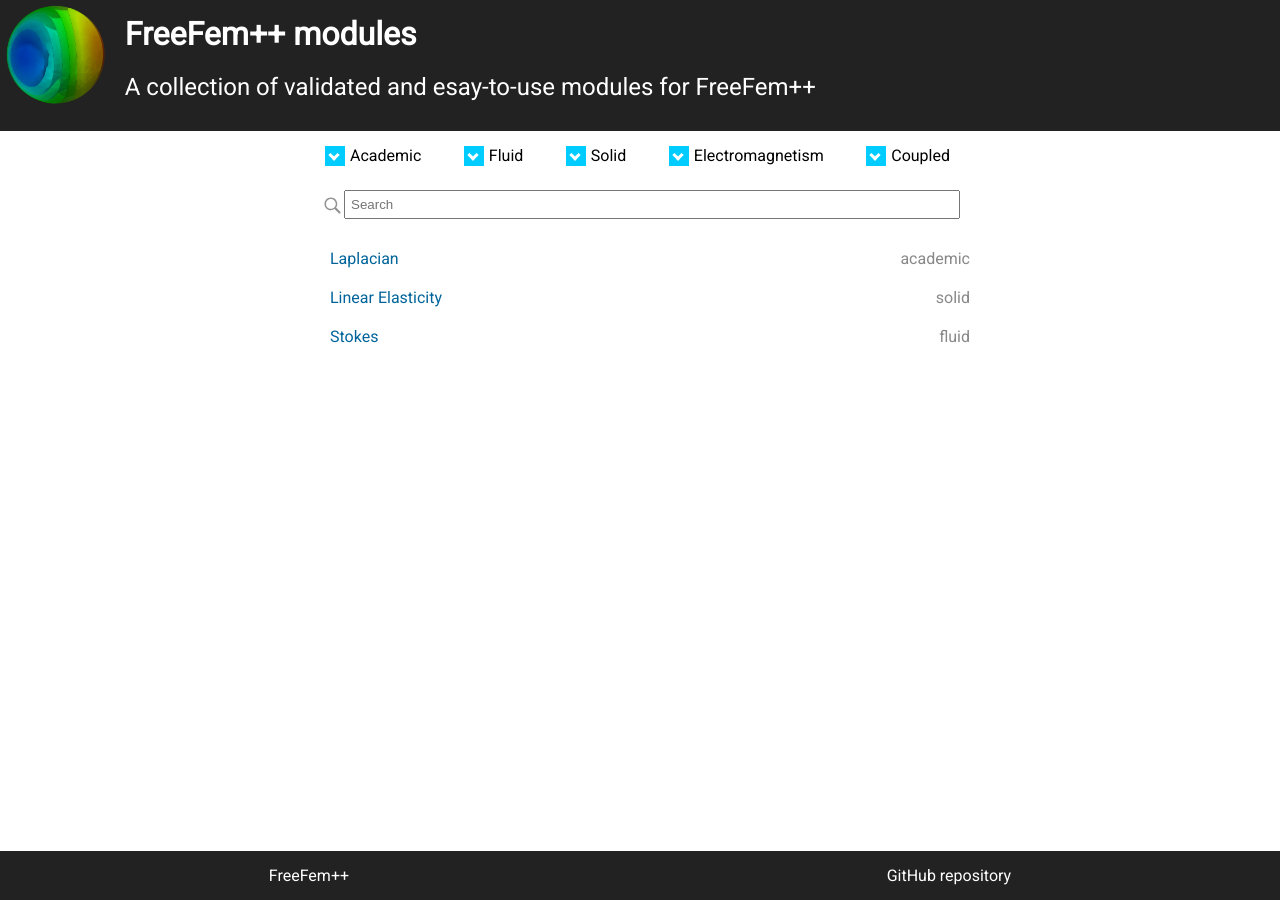
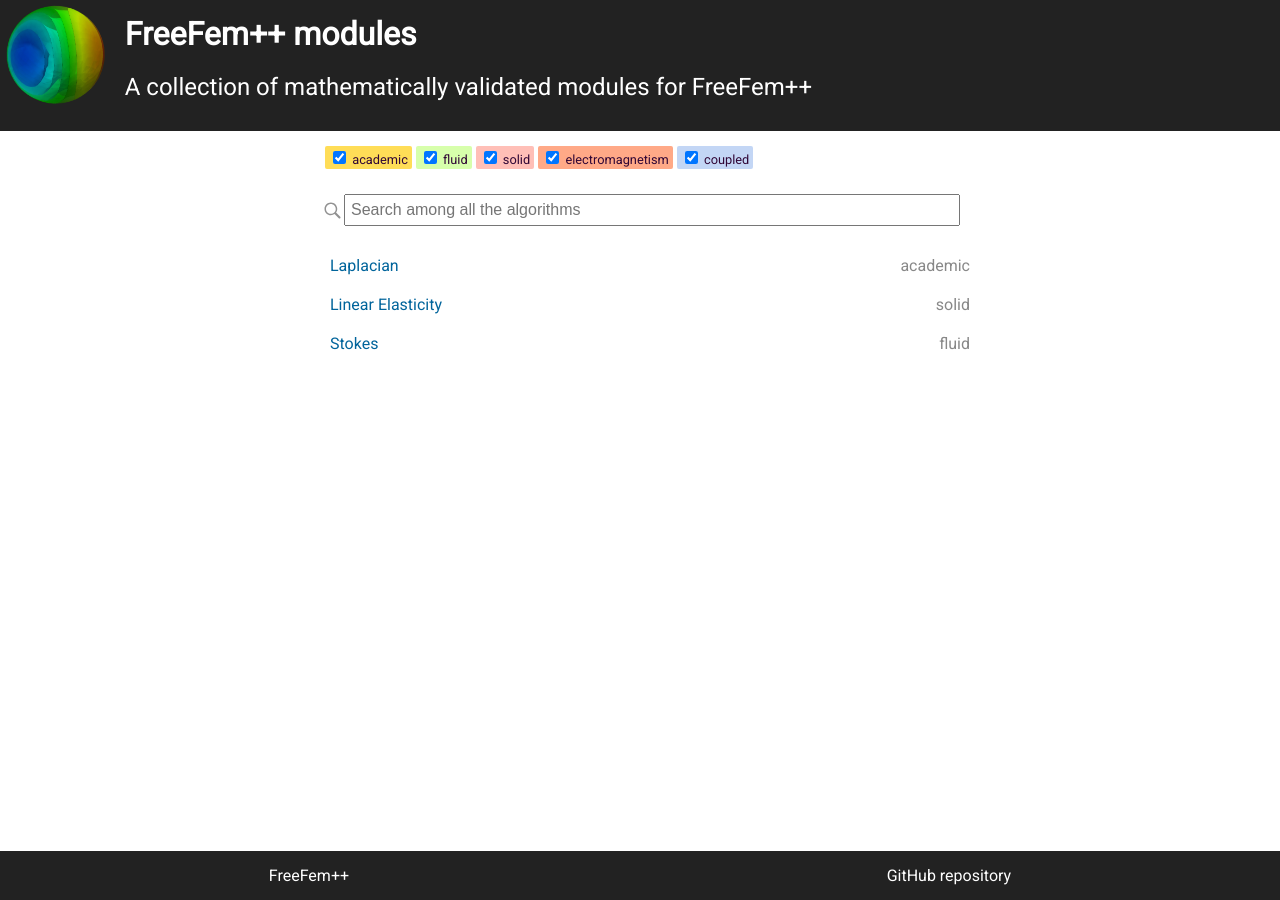
Before and after one commit to sgarnotel/Jekyll-test, a Jekyll site: the page built from index.md, in a window 1280 px wide. Built offline with Jekyll 4.4.1, drawn with Linux system fonts in a browser that asks for light colours.

Commit message:
update franck

```diff
--- a/_config.yml
+++ b/_config.yml
@@ -1,6 +1,6 @@
 title: "FreeFem++ modules"
-subtitle: "A collection of validated and esay-to-use modules for FreeFem++"
-description: "A collection of validated and esay-to-use modules for FreeFem++"
+subtitle: "A collection of mathematically validated modules for FreeFem++"
+description: "A collection of mathematically validated modules for FreeFem++"
 
 markdown: kramdown
 
--- a/_includes/collection.html
+++ b/_includes/collection.html
@@ -1,28 +1,23 @@
 <div class="collection">
-  <label class="collectionContainer">
+  <label class="light light--academic">
+    <input type="checkbox" checked id="academic" onChange="onCollectionChange(this.id, event.target.checked);" />
     Academic
-    <input type="checkbox" checked id="academic" onChange="onCollectionChange(this.id, event.target.checked);" />
-    <span class="collectionCheckmark"></span>
   </label>
-  <label class="collectionContainer">
+  <label class="light light--fluid">
+    <input type="checkbox" checked id="fluid" onChange="onCollectionChange(this.id, event.target.checked);" />
     Fluid
-    <input type="checkbox" checked id="fluid" onChange="onCollectionChange(this.id, event.target.checked);" />
-    <span class="collectionCheckmark"></span>
   </label>
-  <label class="collectionContainer">
+  <label class="light light--solid">
+    <input type="checkbox" checked id="solid" onChange="onCollectionChange(this.id, event.target.checked);" />
     Solid
-    <input type="checkbox" checked id="solid" onChange="onCollectionChange(this.id, event.target.checked);" />
-    <span class="collectionCheckmark"></span>
   </label>
-  <label class="collectionContainer">
+  <label class="light light--electromagnetism">
+    <input type="checkbox" checked id="electromagnetism" onChange="onCollectionChange(this.id, event.target.checked);" />
     Electromagnetism
-    <input type="checkbox" checked id="electromagnetism" onChange="onCollectionChange(this.id, event.target.checked);" />
-    <span class="collectionCheckmark"></span>
   </label>
-  <label class="collectionContainer">
+  <label class="light light--coupled">
+    <input type="checkbox" checked id="coupled" onChange="onCollectionChange(this.id, event.target.checked);" />
     Coupled
-    <input type="checkbox" checked id="coupled" onChange="onCollectionChange(this.id, event.target.checked);" />
-    <span class="collectionCheckmark"></span>
   </label>
 </div>
 
--- a/_includes/search.html
+++ b/_includes/search.html
@@ -1,6 +1,6 @@
 <div class="search">
   <label>
     <img src="{{ site.url }}{{ site.baseurl }}/assets/search.svg" alt="search" />
-    <input type="search" placeholder="Search" onInput="onSearch(event)" />
+    <input type="search" placeholder="Search among all the algorithms" onInput="onSearch(event)" />
   </label>
 </div>
--- a/_layouts/module.html
+++ b/_layouts/module.html
@@ -19,6 +19,9 @@
     <div class="container">
       {% include nav.html %}
 
+
+
+      <div class="content">
         <div class="author">
           Author:
           {% if page.authorURL %}
@@ -29,8 +32,6 @@
           </a>
           {% endif %}
         </div>
-
-      <div class="content">
         {{ content }}
       </div>
     </div>
--- a/css/collection.css
+++ b/css/collection.css
@@ -3,14 +3,58 @@
   padding: 0;
   width: 100%;
   display: flex;
-  flex-direction: row;
-  justify-content: space-between;
-  flex-wrap: wrap;
 }
 
 /* From https://www.w3schools.com/howto/howto_css_custom_checkbox.asp */
 
 /* Customize the label (the container) */
+
+.collection .light {
+    margin-right: 4px;
+}
+
+.light {
+    border-radius: 2px;
+    color: rgba(0,0,0,0.48);
+    font-size: 0.8em;
+    font-weight: normal;
+    line-height: 1.2;
+    opacity: 0.5;
+    padding: 2px 4px;
+    text-transform: lowercase;
+    white-space: nowrap;
+}
+
+.light--academic {
+    background-color: #ffdd57;
+    color: #310736;
+    opacity: 1;
+}
+
+.light--fluid {
+    background-color: #d7ffab;
+    color: #310736;
+    opacity: 1;
+}
+
+.light--solid {
+    background-color: #ffbfb7;
+    color: #310736;
+    opacity: 1;
+}
+
+.light--electromagnetism {
+    background-color: #ffa987;
+    color: #310736;
+    opacity: 1;
+}
+
+.light--coupled {
+    background-color: rgba(50,115,220,0.29);
+    color: #310736;
+    opacity: 1;
+}
+
 .collectionContainer {
   display: block;
   position: relative;
--- a/css/search.css
+++ b/css/search.css
@@ -21,4 +21,5 @@
 .search input {
   padding: 5px;
   width: 100%;
+  font-size: 1em;
 }
```
Lines whose indentation alone changed are shown as unchanged.
